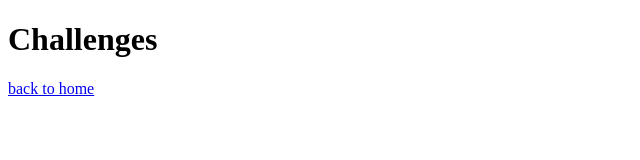
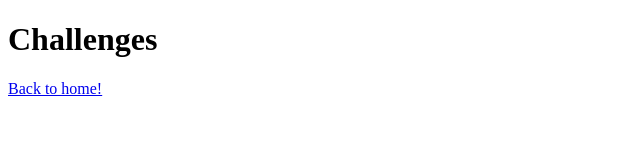
Before and after one commit to edsonstoler/HTML-Fundamentals, a plain HTML site: page Challenges.html in a window 1280 px wide. Shown: the full height of the page, 0-640 px from the left. Drawn offline with Linux system fonts and the light colour scheme.

Commit message:
Update Challenges.html

```diff
--- a/Challenges.html
+++ b/Challenges.html
@@ -5,6 +5,6 @@
   </head>
   <body>
     <h1>Challenges</h1>
-    <a href="index.html">back to home</a>
+    <a href="index.html">Back to home!</a>
   </body>
 </html>
```
